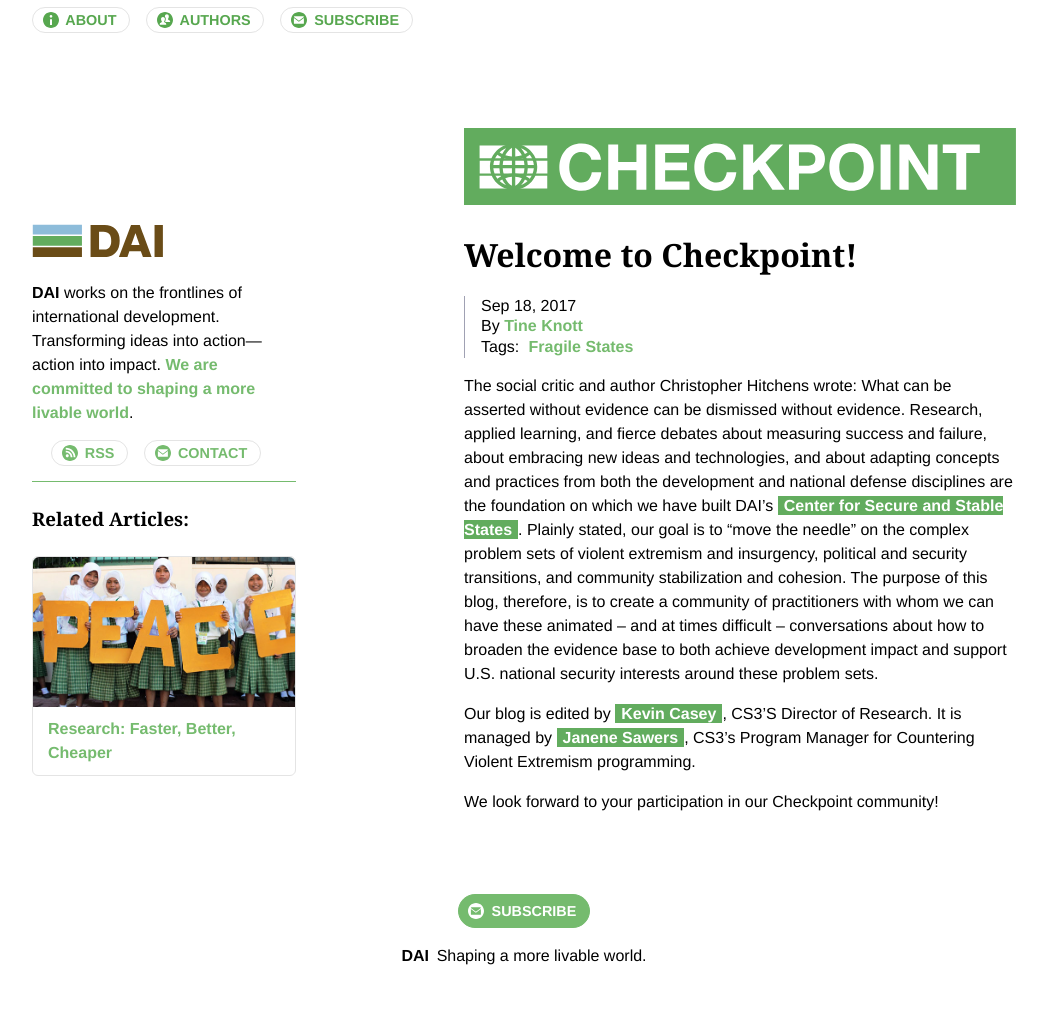
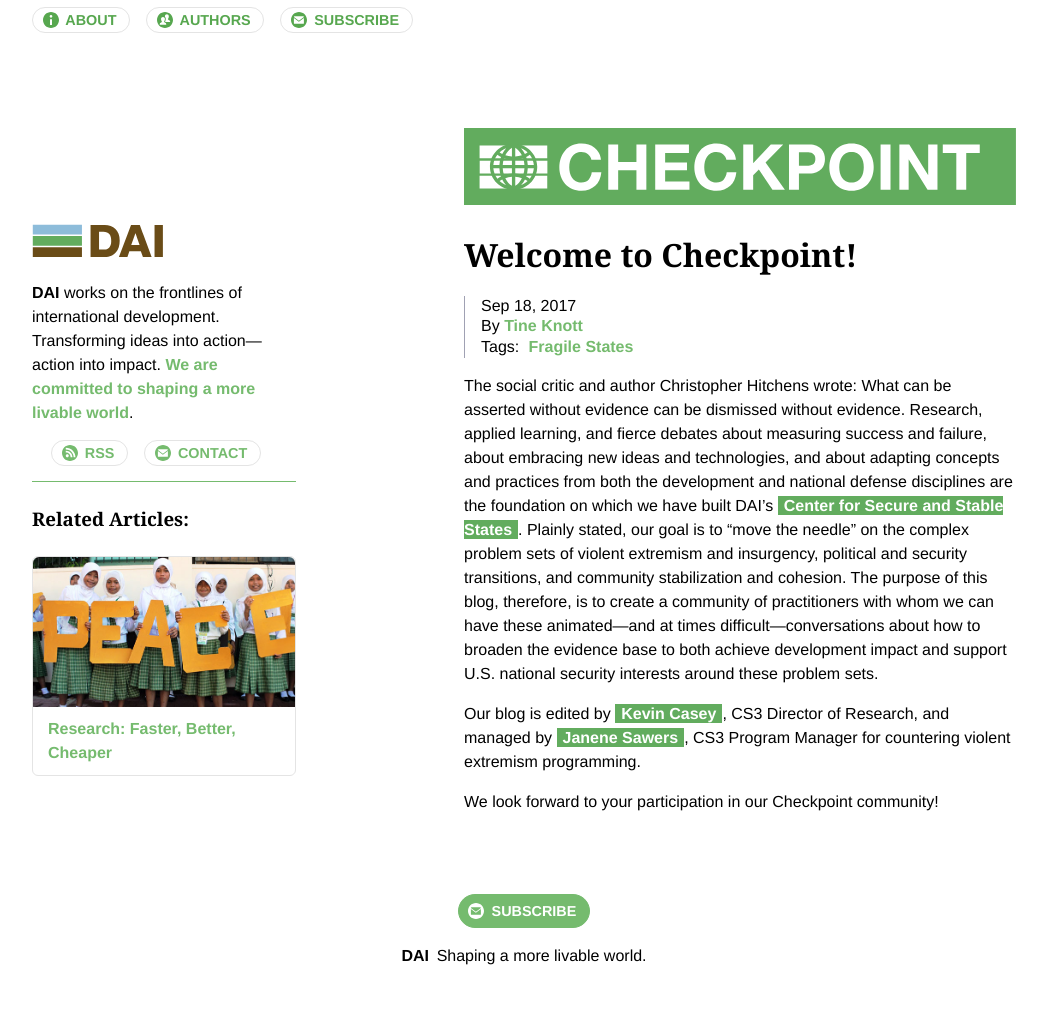
Before and after one commit to BryanSchuetz/CS-, a Jekyll site: the page built from _posts/2017-09-18-welcome-to-checkpoint.markdown, in a window 1280 px wide. Shown: the whole page, without its empty margins (116-1163 px from the left). Built offline with Jekyll 4.4.1, drawn with Linux system fonts in a browser that asks for light colours.

Commit message:
Updated Welcome To Checkpoint

```diff
--- a/_posts/2017-09-18-welcome-to-checkpoint.markdown
+++ b/_posts/2017-09-18-welcome-to-checkpoint.markdown
@@ -7,8 +7,8 @@ Author: Tine Knott
 social-image: "/uploads/Checkpoint%20Logo.PNG"
 ---
 
-The social critic and author Christopher Hitchens wrote: What can be asserted without evidence can be dismissed without evidence.  Research, applied learning, and fierce debates about measuring success and failure, about embracing new ideas and technologies, and about adapting concepts and practices from both the development and national defense disciplines are the foundation on which we have built DAI’s [Center for Secure and Stable States](https://www.dai.com/our-work/solutions/fragile-states).  Plainly stated, our goal is to “move the needle” on the complex problem sets of violent extremism and insurgency, political and security transitions, and community stabilization and cohesion.  The purpose of this blog, therefore, is to create a community of practitioners with whom we can have these animated -- and at times difficult – conversations about how to broaden the evidence base to both achieve development impact and support U.S. national security interests around these problem sets.
+The social critic and author Christopher Hitchens wrote: What can be asserted without evidence can be dismissed without evidence. Research, applied learning, and fierce debates about measuring success and failure, about embracing new ideas and technologies, and about adapting concepts and practices from both the development and national defense disciplines are the foundation on which we have built DAI’s [Center for Secure and Stable States](https://www.dai.com/our-work/solutions/fragile-states). Plainly stated, our goal is to “move the needle” on the complex problem sets of violent extremism and insurgency, political and security transitions, and community stabilization and cohesion. The purpose of this blog, therefore, is to create a community of practitioners with whom we can have these animated—and at times difficult—conversations about how to broaden the evidence base to both achieve development impact and support U.S. national security interests around these problem sets.
 
-Our blog is edited by [Kevin Casey](dai-global-checkpoint.com/authors/kevin-casey/), CS3'S Director of Research. It is managed by [Janene Sawers](dai-global-checkpoint.com/authors/janene-sawers/), CS3's Program Manager for Countering Violent Extremism programming.
+Our blog is edited by [Kevin Casey](dai-global-checkpoint.com/authors/kevin-casey/), CS3 Director of Research, and managed by [Janene Sawers](dai-global-checkpoint.com/authors/janene-sawers/), CS3 Program Manager for countering violent extremism programming.
 
 We look forward to your participation in our Checkpoint community!
```
